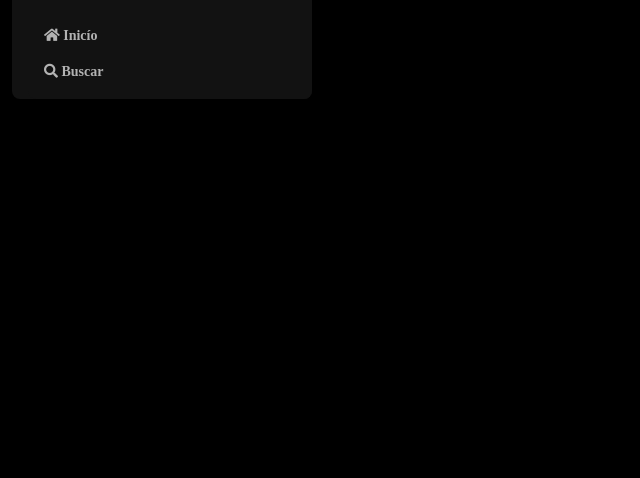
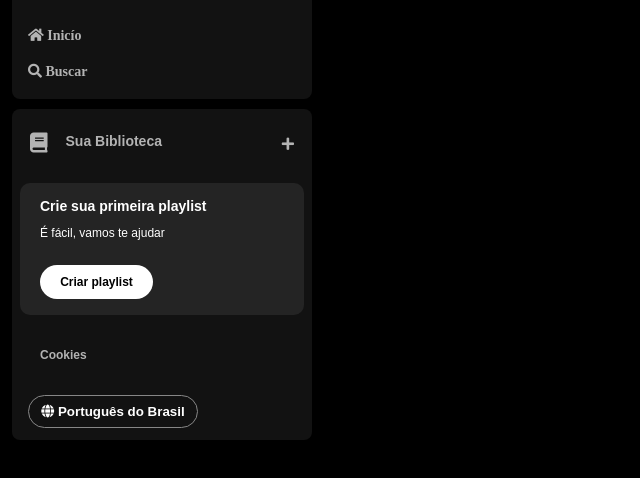
Before and after one commit to tiagoalves-tnr/Imersao-front-end-Alura, a plain HTML site: page Spotify Imersão Alura/index.html in a window 1280 px wide. Shown: the part 74-552 px from the top of the page, without its empty margins (0-640 px from the left). Drawn offline with Linux system fonts and the light colour scheme.

Commit message:
Add files via upload
1.0.1

```diff
--- a/Spotify Imersão Alura/index.html
+++ b/Spotify Imersão Alura/index.html
@@ -16,7 +16,7 @@
                 <a href="">
                     <img src="assets/icons/logo-spotify.png" alt="Logo do Spotify">
                 </a>
-                <div>
+             </div>
                 <ul>
                     <li>
                         <a href="">
@@ -31,9 +31,40 @@
                         </a>
                     </li>
                 </ul>
+        </nav>
+
+        <div class="library">
+            <div class="library__content">
+                <button class="library__button">
+                    <span class="fa fas fa-book"></span>
+                    <span>Sua Biblioteca</span>
+                </button>
+                <span class="fa fa-plus"></span>
+            </div>
+
+            <section class="section-playlist">
+                <div class="section-playlist__content">
+                    <span class="text title">Crie sua primeira playlist</span>
+                    <span class="text subtitle">É fácil, vamos te ajudar</span>
+                    <button class="section-playlist__button">
+                        <span>Criar playlist</span>
+                    </button>
+                </div>
+            </section>
+
+            <div class="cookies">
+                <a href="Cookies">Cookies</a>
+            </div>
+
+            <div class="languages">
+                <button class="languages__button">
+                    <span class="fa fa-globe"></span>
+                    <span>Português do Brasil</span>
+                </button>
             </div>
         </div>
-        </nav>
+
+
     </div>
 </body>
 </html>
--- a/Spotify Imersão Alura/style.css
+++ b/Spotify Imersão Alura/style.css
@@ -23,6 +23,7 @@ h1 {
 
 .sidebar__navigation .logo {
     background: #121212;
+    display: flex;
     /*display: flex; faz os incones de inicio e busca ficarem centalizados*/
     border-radius: 8px;
     padding: 16px 0 0 16px;
@@ -48,3 +49,129 @@ h1 {
     font-size: 14px;
     font-family: "DM Sans" sans-serif;
 }
+
+.library {
+    background-color: #121212;
+    border-radius: 8px;
+    display: flex;
+    justify-content: space-between;
+    flex-direction: column;
+    padding: 4px 8px;
+    color: #b3b3b3;
+    font-weight: 600;
+    font-size: 14px;
+    margin-top: 10px;
+}
+
+.library .library__content {
+    display: flex;
+    justify-content: space-between
+}
+
+.library .library__button {
+    display: flex;
+    margin-right: 10px;
+    color: #b3b3b3;
+    background-color: transparent;
+    border: 0px;
+    font-size: 14px;
+    font-weight: 700;
+    font-family: "DM Sans", sans-serif;
+    text-align: center;
+    text-decoration: none;
+    text-transform: none;
+    padding: 20px 10px;
+}
+
+.library .library__button .fa {
+    font-size: 20px;
+    margin-right: 10px;
+    font-weight:300;
+    padding-right: 8px;
+}
+
+.library .library__content .fa-plus {
+    margin: 24px 10px;
+}
+
+.section-playlist {
+    display: flex;
+    align-items: flex-start;
+    justify-content: space-between;
+    gap: 20px;
+    background-color: #242424;
+    color: #b3b3b3;
+    font-weight: 600;
+    font-size: 14px;
+    margin: 8px 0px;
+    padding: 16px 20px;
+    border-radius: 10px;
+
+}
+
+.section-playlist .section-playlist__content {
+    display: flex;
+    flex-direction: column;
+}
+
+.section-playlist__content .text {
+    padding-bottom: 14px;
+    color: #fff;
+    font-family: "DM Sans", sans-serif;
+}
+
+.section-playlist__content .title {
+    font-weight: 700;
+}
+
+.section-playlist__content .subtitle {
+    font-weight: 500;
+    font-size: 12px;
+}
+
+.section-playlist__content .section-playlist__button {
+    display: flex;
+    justify-content: center;
+    background-color: #fff;
+    columns: #000;
+    border-radius: 20px;
+    font-size: 12px;
+    font-weight: 700;
+    font-family: "DM Sans", sans-serif;
+    text-decoration: none;
+    text-transform: none;
+    padding: 10px;
+    margin-top: 12px;
+    border: 0px;
+    width: 113px;
+}
+
+.sidebar .cookies {
+    margin: 25px 20px;
+}
+
+.sidebar .cookies a {
+    color: #b3b3b3;
+    font-weight: 500;
+    font-size: 12px;
+    text-decoration: none;
+    font-family: "DM Sans", sans-serif;
+    font-weight: bold;
+}
+
+.sidebar .cookies a:hover {
+    text-decoration: underline;
+}
+
+.languages .languages__button {
+    align-items:center;
+    background-color: transparent;
+    border: 1px solid #878787;
+    color: #fff;
+    font-weight: bold;
+    cursor: pointer;
+    width: 170px;
+    margin: 8px;
+    padding: 8px;
+    border-radius: 20px;
+}
```
Lines whose indentation alone changed are shown as unchanged.
